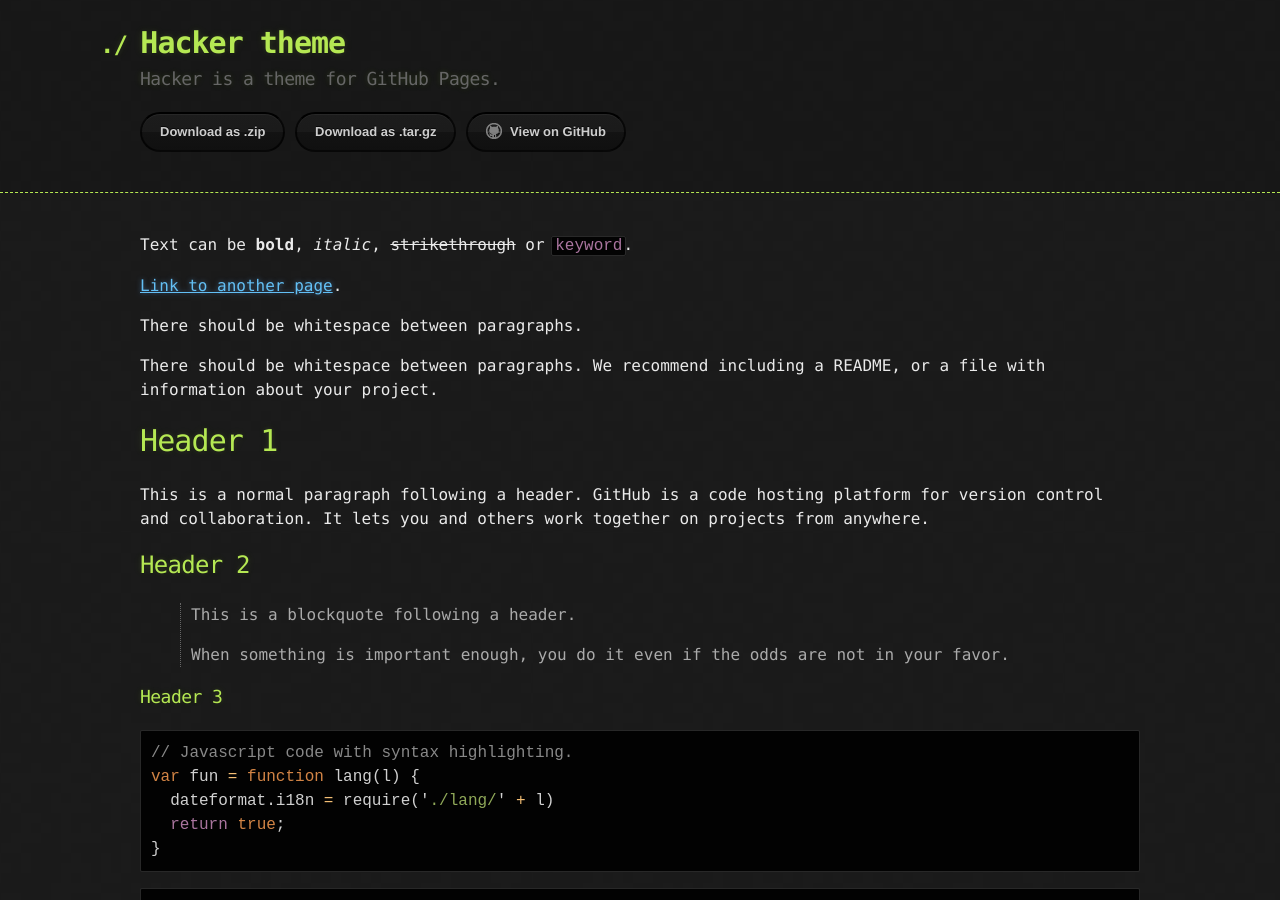
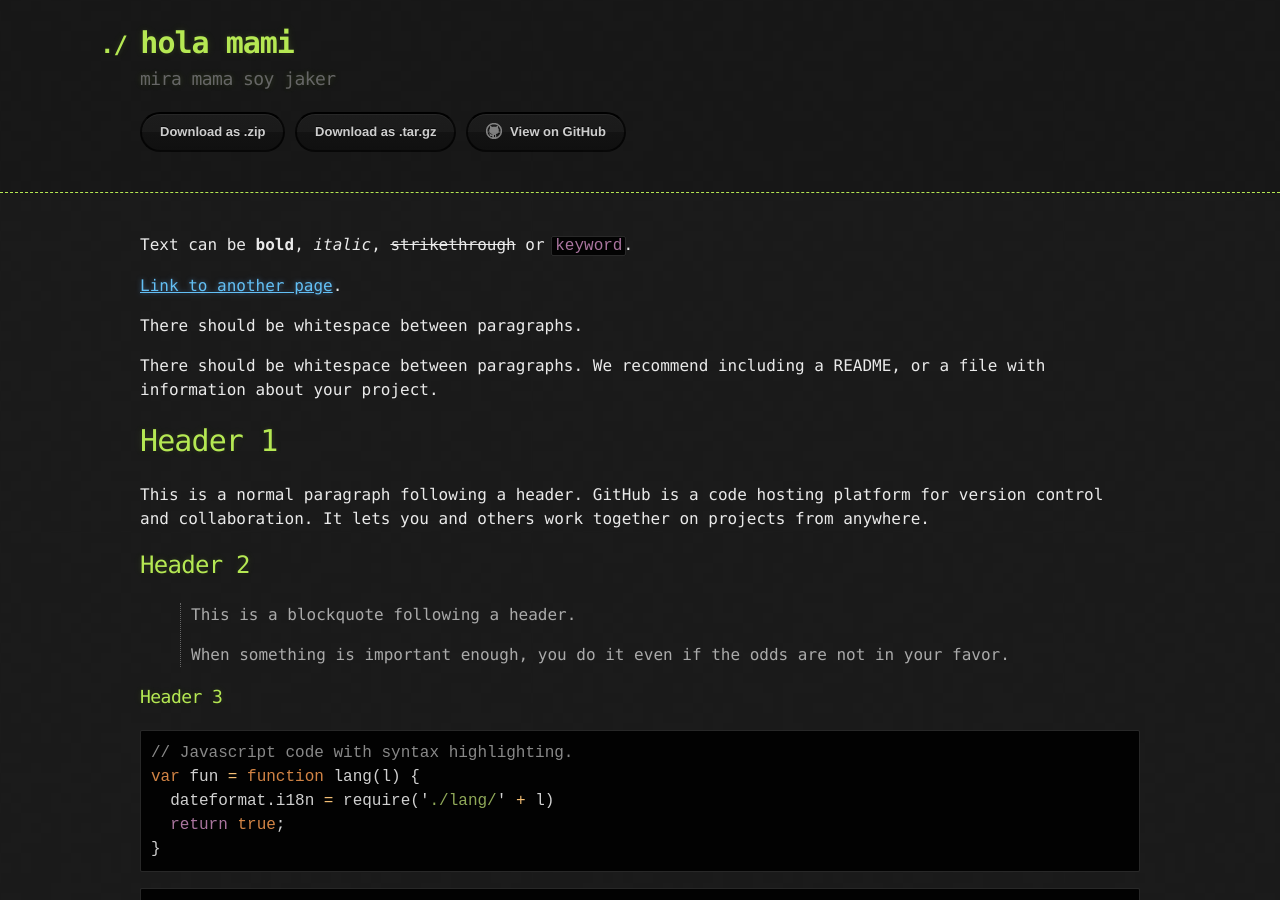
Before and after one commit to ivuprofeno/proyecto.v2, a Jekyll site: the page built from index.md, in a window 1280 px wide and 900 px high. Built offline with Jekyll 4.4.1, drawn with Linux system fonts in a browser that asks for light colours.

Commit message:
Update _config.yml

```diff
--- a/_config.yml
+++ b/_config.yml
@@ -1,5 +1,5 @@
-title: Hacker theme
-description: Hacker is a theme for GitHub Pages.
+title: hola mami
+description: mira mama soy jaker
 show_downloads: true
 google_analytics:
 theme: jekyll-theme-hacker
```
